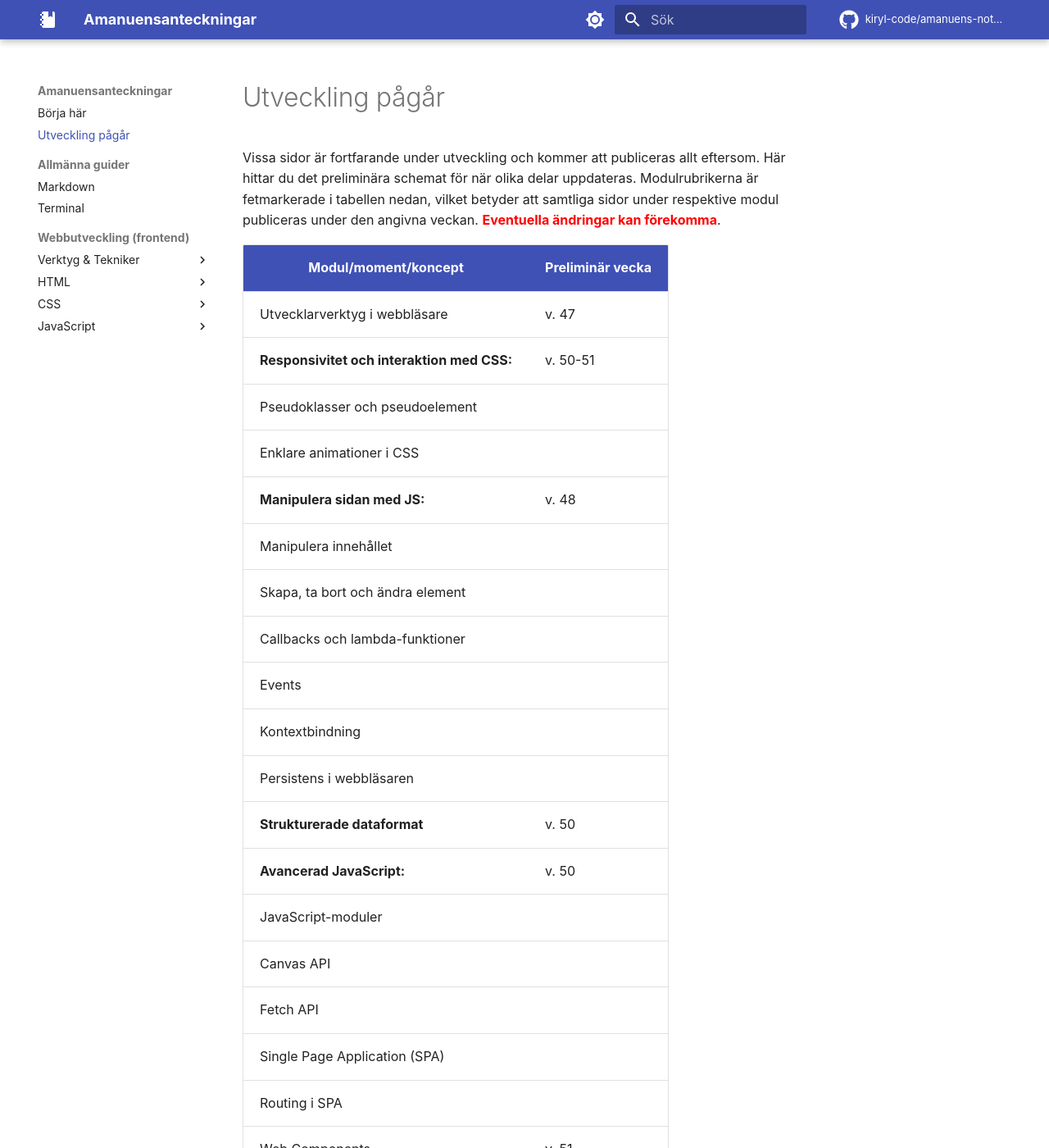
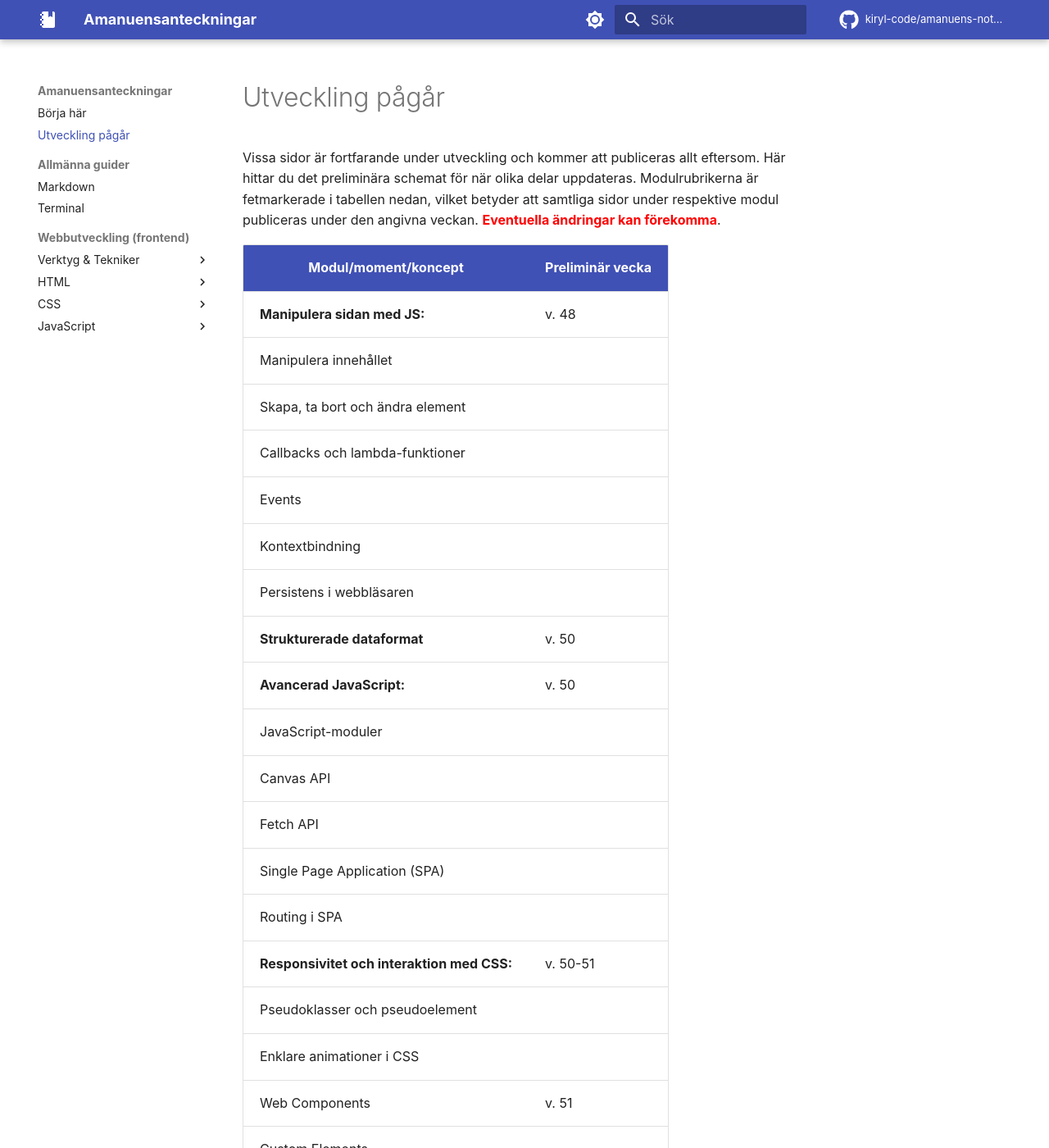
Before and after one commit to kiryl-code/amanuens-notes, an MkDocs documentation site: the page built from docs/schedule.md, in a window 1280 px wide and 1400 px high. Shown: the whole window at 82% size. Built offline with MkDocs 1.6.1 and Material for MkDocs 9.7.7, drawn with Linux system fonts in a browser that asks for light colours; comment, search, counter and statistics services are not loaded; part of the change alters nothing that is shown; some of the changed text lies outside the part shown.

Commit message:
Update schedule

```diff
--- a/docs/schedule.md
+++ b/docs/schedule.md
@@ -4,10 +4,6 @@ Vissa sidor är fortfarande under utveckling och kommer att publiceras allt efte
 
 | Modul/moment/koncept                       | Preliminär vecka |
 |--------------------------------------------|------------------|
-| Utvecklarverktyg i webbläsare              | v. 47            |
-| **Responsivitet och interaktion med CSS:** | v. 50-51         |
-| Pseudoklasser och pseudoelement            |                  |
-| Enklare animationer i CSS                  |                  |
 | **Manipulera sidan med JS:**               | v. 48            |
 | Manipulera innehållet                      |                  |
 | Skapa, ta bort och ändra element           |                  |
@@ -22,7 +18,11 @@ Vissa sidor är fortfarande under utveckling och kommer att publiceras allt efte
 | Fetch API                                  |                  |
 | Single Page Application (SPA)              |                  |
 | Routing i SPA                              |                  |
+| **Responsivitet och interaktion med CSS:** | v. 50-51         |
+| Pseudoklasser och pseudoelement            |                  |
+| Enklare animationer i CSS                  |                  |
 | Web Components                             | v. 51            |
 | Custom Elements                            |                  |
 | Shadow DOM                                 |                  |
 | Template-element                           |                  |
+| Utvecklarverktyg i webbläsare              | TBD              |
```
